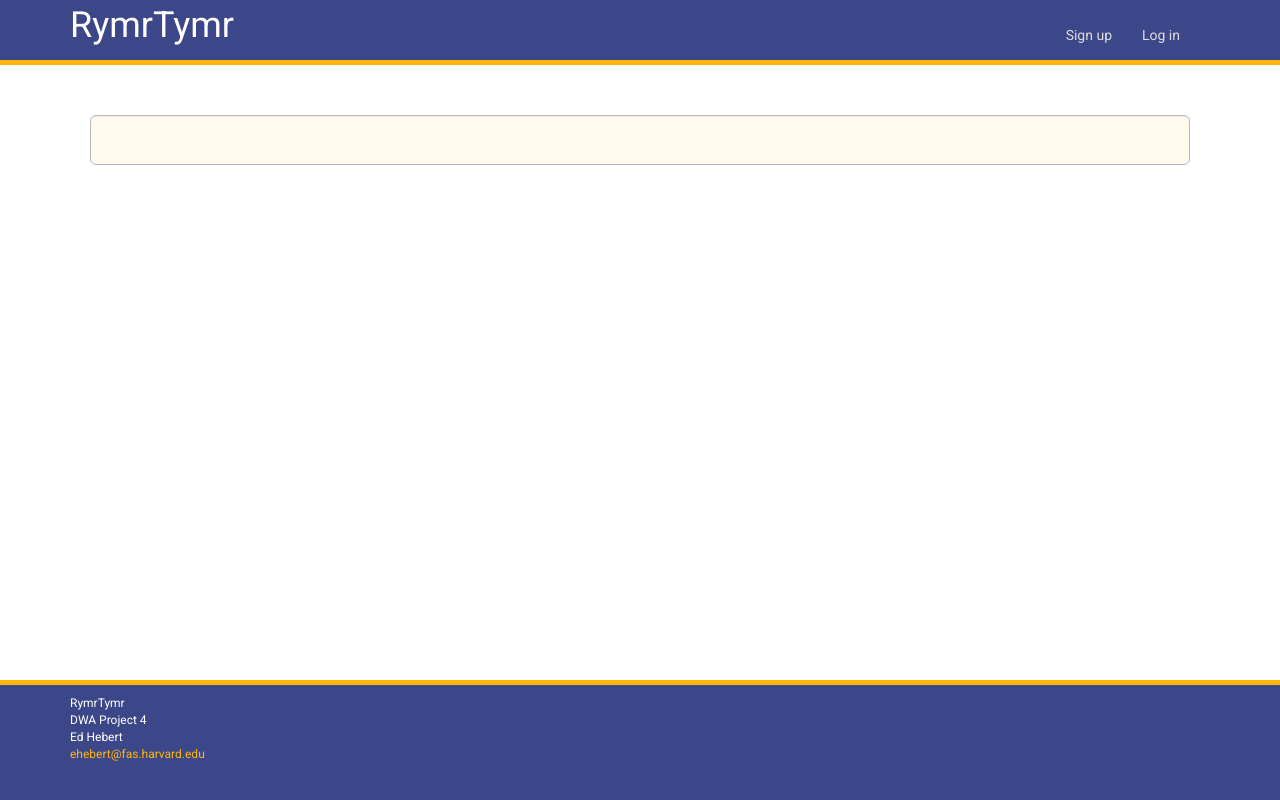
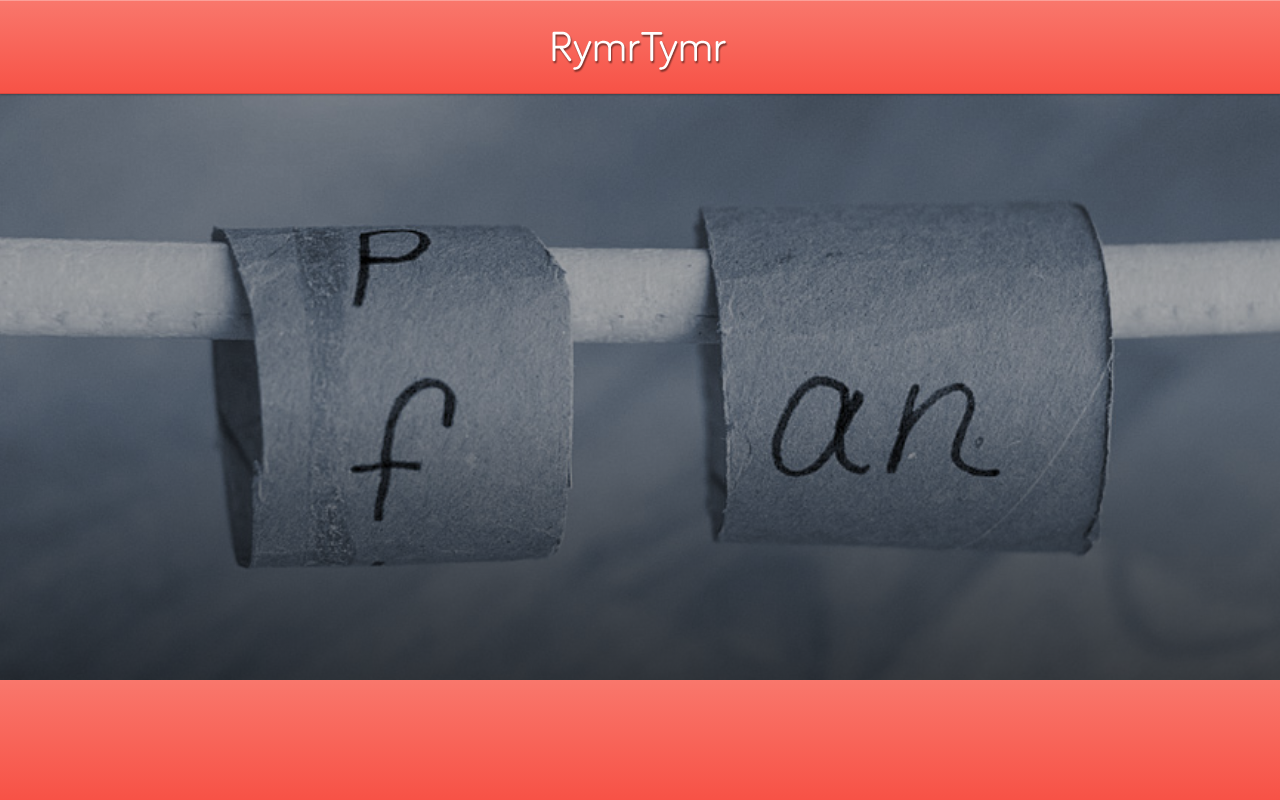
Before and after one commit to edhebert/p4.edhebert.com, a PHP site: the page made by views/_v_template.php in a window 1280 px wide. Run offline with PHP 8.4, Linux system fonts and the light colour scheme; the template is opened without the code that fills it, so the values that code supplies are empty.

Commit message:
started styling the page

```diff
--- a/css/styles.css
+++ b/css/styles.css
@@ -31,8 +31,13 @@ body {
     height: 120px;
 }
 #footer {
-    background-color: #3C4789;
-    border-top: 5px solid #FFB608;
+    z-index: 1;
+    background-color: #f9776c;
+    background: -webkit-gradient(linear, 50% 0%, 50% 100%, color-stop(0%, #f9776c), color-stop(100%, #f75246)),#f9776c;
+    background: -webkit-linear-gradient(#f9776c,#f75246),#f9776c;
+    background: -moz-linear-gradient(#f9776c,#f75246),#f9776c;
+    background: -o-linear-gradient(#f9776c,#f75246),#f9776c;
+    background: linear-gradient(#f9776c,#f75246),#f9776c;
     color: #fff;
     padding-top: 10px;
     font-size: 12px;
@@ -57,10 +62,55 @@ body, h1, h2, h3, h4, h5, h6 {
 	font-family: 'Roboto', sans-serif;
 }
 
+.placeholder {
+    font-size: 100px;
+    padding-top: 22%;
+    text-shadow: 3px 3px 5px #333;
+}
+
+header {
+    width: 100%;
+    text-align: center;
+    padding: 11px 0;
+    z-index: 1;
+    background-color: #f9776c;
+    background: -webkit-gradient(linear, 50% 0%, 50% 100%, color-stop(0%, #f9776c), color-stop(100%, #f75246)),#f9776c;
+    background: -webkit-linear-gradient(#f9776c,#f75246),#f9776c;
+    background: -moz-linear-gradient(#f9776c,#f75246),#f9776c;
+    background: -o-linear-gradient(#f9776c,#f75246),#f9776c;
+    background: linear-gradient(#f9776c,#f75246),#f9776c;
+    -webkit-box-shadow: inset rgba(255,255,255,0.3) 0 1px 0,inset rgba(0,0,0,0.12) 0 -1px 0,rgba(0,0,0,0.3) 0 1px 2px;
+    -moz-box-shadow: inset rgba(255,255,255,0.3) 0 1px 0,inset rgba(0,0,0,0.12) 0 -1px 0,rgba(0,0,0,0.3) 0 1px 2px;
+    box-shadow: inset rgba(255,255,255,0.3) 0 1px 0,inset rgba(0,0,0,0.12) 0 -1px 0,rgba(0,0,0,0.3) 0 1px 2px;
+}
+
+header h1 a {
+    display: block;
+    margin: 0 auto;
+    width: 176px;
+    height: 42px;
+    text-indent: -9999px;
+    background: transparent url(../img/logo.png) no-repeat center top;
+}
+
 h1, h2, h3, h4, h5, h6, label {
 	font-weight: bold;
-	color: #3C4789;
+	color: #FFF;
 }
+
+body {
+    background: transparent url(../img/rhyme.jpg) no-repeat center top;
+    background: -webkit-gradient(linear, 50% 0%, 50% 100%, color-stop(50%, rgba(0,0,0,0.3)), color-stop(100%, rgba(0,0,0,0.8))),url(../img/rhyme.jpg) no-repeat center top;
+    background: -webkit-linear-gradient(rgba(0,0,0,0.3) 50%,rgba(0,0,0,0.8) 100%),url(../img/rhyme.jpg) no-repeat center top;
+    background: -moz-linear-gradient(rgba(0,0,0,0.3) 50%,rgba(0,0,0,0.8) 100%),url(../img/rhyme.jpg) no-repeat center top;
+    background: -o-linear-gradient(rgba(0,0,0,0.3) 50%,rgba(0,0,0,0.8) 100%),url(../img/rhyme.jpg) no-repeat center top;
+    background: linear-gradient(rgba(0,0,0,0.3) 50%,rgba(0,0,0,0.8) 100%),url(../img/rhyme.jpg) no-repeat center top;
+    -webkit-background-size: cover;
+    -moz-background-size: cover;
+    -o-background-size: cover;
+    background-size: cover;
+}
+
 
 .centered {
 	text-align: center;
@@ -97,40 +147,7 @@ a, a:visited {
 }
 
 
-/**
- * Main menu navigation styles
- */
 
-.navbar-inverse {
-	background-color: #3C4789;
-	border-bottom: 5px solid #FFB608;
-	margin-bottom: 50px;
-}
-
-.navbar-inverse .navbar-nav>li>a {
-	color: #ddd;
-}
-
-.navbar-inverse .navbar-nav>li>a:hover {
-	color: #fff;
-}
-
-.navbar-nav {
-	padding-top: 10px;
-}
-
-/* collapsed */
-.navbar-inverse .navbar-toggle {
-	border-color: #ddd;
-}
-
-.navbar-inverse .navbar-toggle:hover, .navbar-inverse .navbar-toggle:focus {
-background-color: #a1aadd;
-}
-
-.navbar-inverse .navbar-collapse, .navbar-inverse .navbar-form {
-border-color: #ddd;
-}
 
 
 /**
--- a/views/_v_template.php
+++ b/views/_v_template.php
@@ -30,71 +30,25 @@
         </script>
     </head>
 
-    <body>
+    <body id="hero">
         <!-- Sticky footer wrapper -->
         <div id="wrap">
-            <!-- nav -->
-            <header class="navbar navbar-inverse navbar-static-top" role="banner">
-                <div class="container">
-                    <div class="navbar-header">
-                        <button class="navbar-toggle" type="button" data-toggle="collapse" data-target=".navbar-collapse">
-                        <span class="sr-only">Toggle navigation</span>
-                        <span class="icon-bar"></span>
-                        <span class="icon-bar"></span>
-                        <span class="icon-bar"></span>
-                        </button>
-                        <a href="/" class="navbar-brand">RymrTymr</a>
-                    </div>
-                    <nav class="collapse navbar-collapse pull-right" role="navigation">
-                        <ul class="nav navbar-nav">
-                            <?php if ($user) : ?>
-                                <li>
-                                    <a href='/posts'>View &amp; Add Posts</a>
-                                </li>
-                                <li>
-                                    <a href='/posts/users'>Follow Others</a>
-                                </li>
-                                <li>
-                                    <a href='/users/profile'>Edit Your Profile</a>
-                                </li>
-                                <li>
-                                    <a href='/users/logout'>Logout</a>
-                                </li>
-                            <?php else: ?>
-                                <li>
-                                    <a href='/users/signup'>Sign up</a>
-                                </li>
-                                <li>
-                                    <a href='/users/login'>Log in</a>
-                                </li>
-                            <?php endif; ?>
-                        </ul>
-                    </nav>
-                </div> <!-- container -->
+
+            <header>
+                <h1><a href="/">RymrTymr - a rhyming game.</a></h1>
             </header>
 
             <div class="container">
-                <div class="row well well-lg">
-                    <?php if(isset($content)) echo $content; ?>
-                </div> <!-- well -->
+                <?php if(isset($content)) echo $content; ?>
             </div> <!-- container -->
 
             <div id="push"></div> <!-- sticky footer push -->
-
         </div> <!-- wrap -->
 
         <div id="footer">
             <div class="container">
                 <div class="row">
-                    <div class="col-xs-6">
-                        <p>RymrTymr<br>DWA Project 4<br>
-                        Ed Hebert<br>
-                        <a href="mailto:ehebert@fas.harvard.edu">ehebert@fas.harvard.edu</a>
-                        </p>
-                    </div>
-                    <div class="col-xs-6">
 
-                    </div>
                 </div>
             </div>
         </div> <!-- footer -->
```
Also changed, not shown: views/v_index_index.php (+1 -11 lines), img/logo.png (added), img/rhyme.jpg (added).
